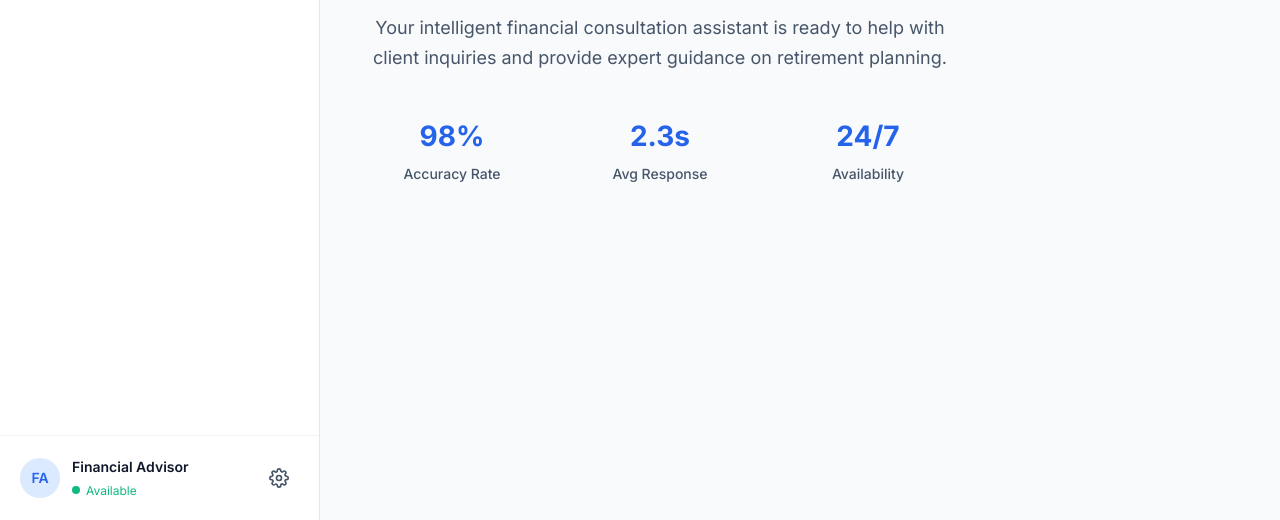
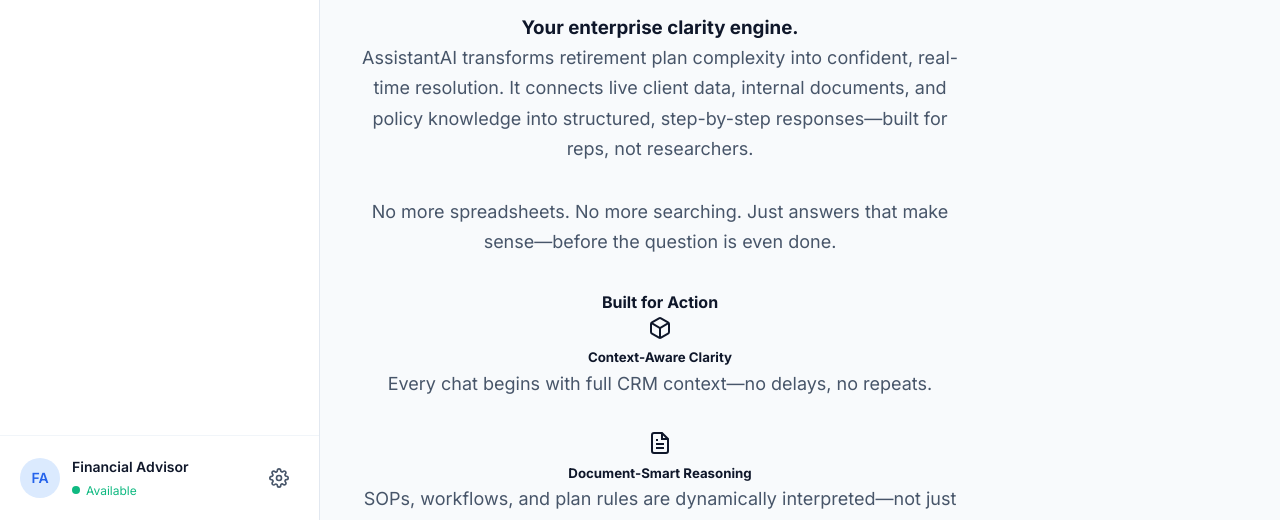
Before and after one commit to Team-Lightning-LLC/AIFinanceBot, a plain HTML site: page index.html in a window 1280 px wide. Shown: the part 280-800 px from the top of the page. Drawn offline with Linux system fonts and the light colour scheme.

Commit message:
Update index.html

```diff
--- a/index.html
+++ b/index.html
@@ -101,19 +101,54 @@
       </svg>
     </div>
     <h2>Welcome to AssistantAI</h2>
-        <p>Your intelligent financial consultation assistant is ready to help with client inquiries and provide expert guidance on retirement planning.</p>
-        <div class="welcome-stats">
-          <div class="stat-item">
-            <div class="stat-number">98%</div>
-            <div class="stat-label">Accuracy Rate</div>
+    <h3 class="subtitle">Your enterprise clarity engine.</h3>
+    <p class="main-description">AssistantAI transforms retirement plan complexity into confident, real-time resolution. It connects live client data, internal documents, and policy knowledge into structured, step-by-step responses—built for reps, not researchers.</p>
+    <p class="tagline">No more spreadsheets. No more searching. Just answers that make sense—before the question is even done.</p>
+
+    <div class="features-section">
+      <h4>Built for Action</h4>
+      <div class="features-grid">
+        <div class="feature-item">
+          <div class="feature-icon">
+            <svg width="24" height="24" viewBox="0 0 24 24" fill="none" stroke="currentColor" stroke-width="2">
+              <path d="M21 16V8a2 2 0 0 0-1-1.73l-7-4a2 2 0 0 0-2 0l-7 4A2 2 0 0 0 3 8v8a2 2 0 0 0 1 1.73l7 4a2 2 0 0 0 2 0l7-4A2 2 0 0 0 21 16z"></path>
+              <polyline points="3.27 6.96 12 12.01 20.73 6.96"></polyline>
+              <line x1="12" y1="22.08" x2="12" y2="12"></line>
+            </svg>
           </div>
-          <div class="stat-item">
-            <div class="stat-number">2.3s</div>
-            <div class="stat-label">Avg Response</div>
+          <div class="feature-content">
+            <h5>Context-Aware Clarity</h5>
+            <p>Every chat begins with full CRM context—no delays, no repeats.</p>
           </div>
-          <div class="stat-item">
-            <div class="stat-number">24/7</div>
-            <div class="stat-label">Availability</div>
+        </div>
+
+        <div class="feature-item">
+          <div class="feature-icon">
+            <svg width="24" height="24" viewBox="0 0 24 24" fill="none" stroke="currentColor" stroke-width="2">
+              <path d="M14 2H6a2 2 0 0 0-2 2v16a2 2 0 0 0 2 2h12a2 2 0 0 0 2-2V8l-6-6z"></path>
+              <polyline points="14 2 14 8 20 8"></polyline>
+              <line x1="16" y1="13" x2="8" y2="13"></line>
+              <line x1="16" y1="17" x2="8" y2="17"></line>
+              <polyline points="10 9 9 9 8 9"></polyline>
+            </svg>
+          </div>
+          <div class="feature-content">
+            <h5>Document-Smart Reasoning</h5>
+            <p>SOPs, workflows, and plan rules are dynamically interpreted—not just retrieved.</p>
+          </div>
+        </div>
+
+        <div class="feature-item">
+          <div class="feature-icon">
+            <svg width="24" height="24" viewBox="0 0 24 24" fill="none" stroke="currentColor" stroke-width="2">
+              <polyline points="22 12 18 12 15 21 9 3 6 12 2 12"></polyline>
+            </svg>
+          </div>
+          <div class="feature-content">
+            <h5>Structured, Trusted Output</h5>
+            <p>Answers come with built-in guidance, compliance logic, and actionable steps.</p>
+          </div>
+        </div>
       </div>
     </div>
   </div>
```
Lines whose indentation alone changed are shown as unchanged.
